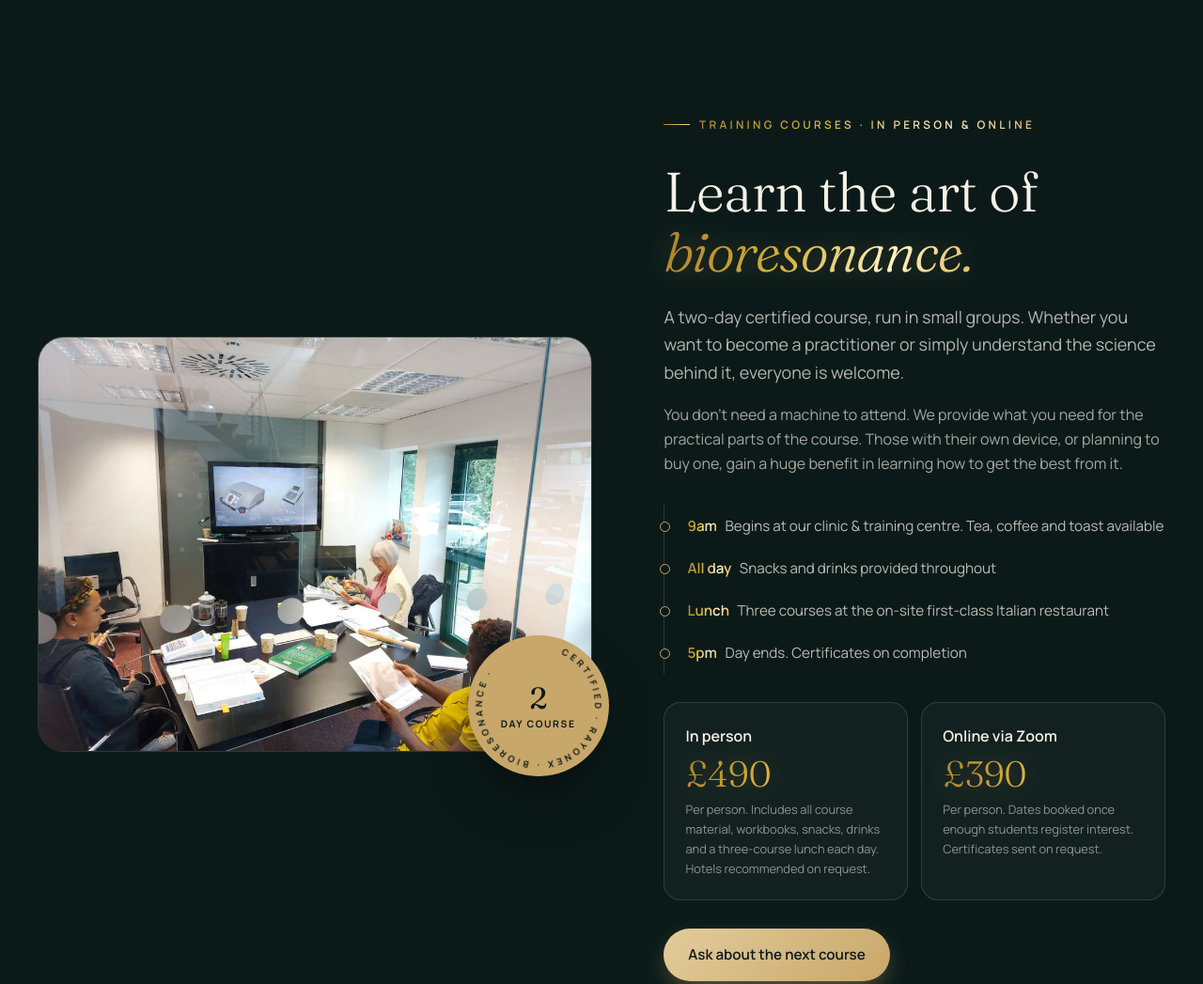
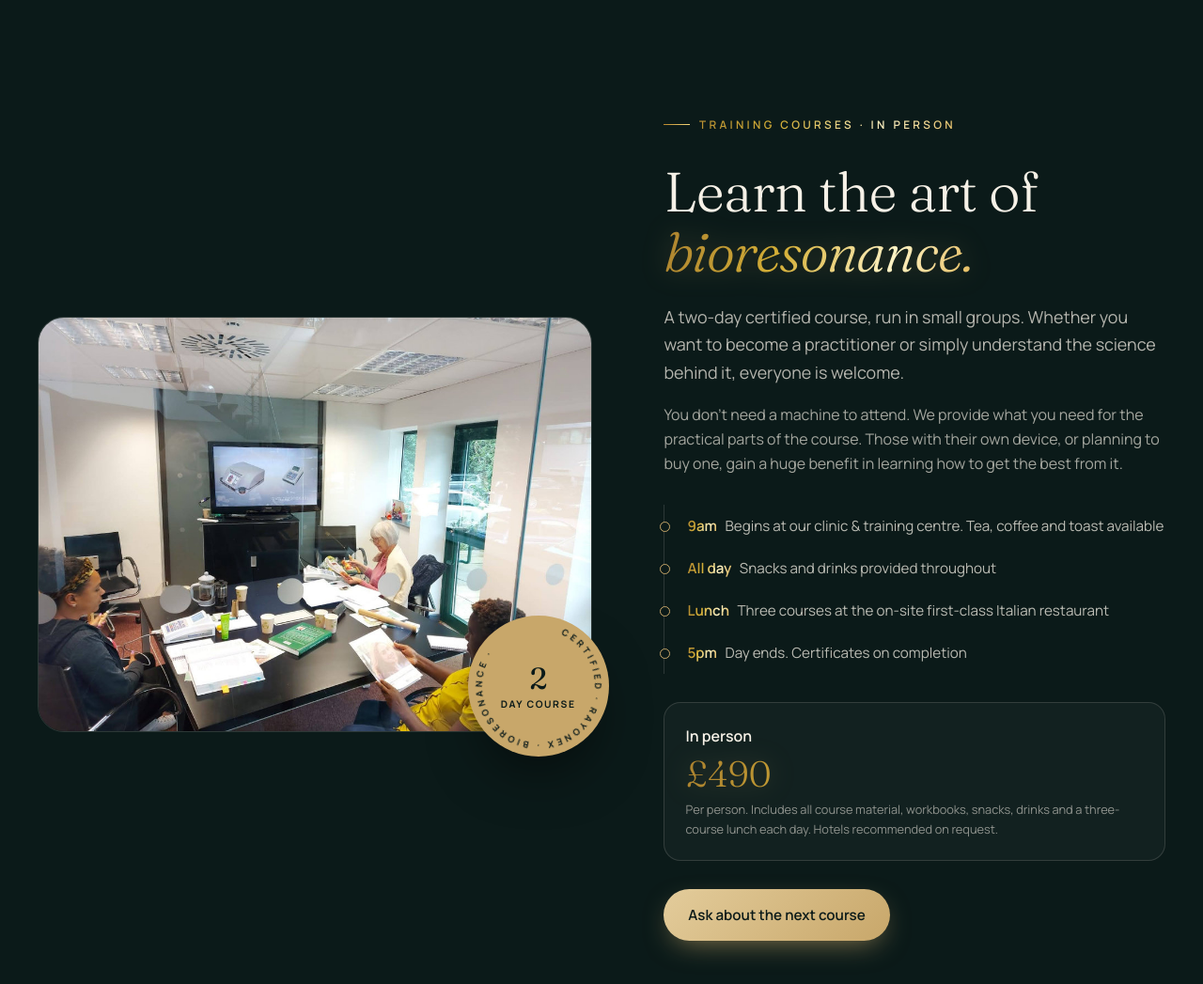
Before and after one commit to TOOAWESOME95/biomedicineuk, a plain HTML site: page index.html in a window 1280 px wide. Shown: the part 9020-10067 px from the top of the page at 94% size. Drawn offline with Linux system fonts and the light colour scheme; animation ran at ten frames a second.

Commit message:
Remove online Zoom training course
Co-Authored-By: Claude Opus 5.5 <noreply@anthropic.com>

```diff
--- a/index.html
+++ b/index.html
@@ -287,7 +287,7 @@ section{position:relative}
 .timeline div{padding:10px 0 10px 24px;position:relative;color:rgba(246,241,231,.75);font-size:.95rem}
 .timeline div::before{content:"";position:absolute;left:-5px;top:18px;width:9px;height:9px;border-radius:50%;background:var(--ink);border:1px solid var(--gold)}
 .timeline b{color:var(--gold-2);font-weight:600;margin-right:.5em}
-.tr-prices{display:grid;grid-template-columns:1fr 1fr;gap:14px;margin:30px 0}
+.tr-prices{display:grid;gap:14px;margin:30px 0}
 .tr-prices div{padding:22px;border-radius:18px;border:1px solid var(--line-light);background:rgba(246,241,231,.03)}
 .tr-prices div b{font-family:var(--serif);font-weight:300;font-size:2.4rem;color:var(--gold-2);display:block;line-height:1.1}
 .tr-prices div span{font-weight:600;display:block;margin-bottom:6px}
@@ -678,7 +678,7 @@ h1 em,h2 em,.stars,.sv .price b,.price-xl b,.tr-prices div b,.rpanel.dk .stat-ro
       </div>
     </div>
     <div>
-      <span class="eyebrow rv">Training courses · in person &amp; online</span>
+      <span class="eyebrow rv">Training courses · in person</span>
       <h2 class="rv">Learn the art of <em>bioresonance.</em></h2>
       <p class="lead rv">A two-day certified course, run in small groups. Whether you want to become a practitioner or simply understand the science behind it, everyone is welcome.</p>
       <p class="rv" style="color:rgba(246,241,231,.65);margin-top:1em">You don't need a machine to attend. We provide what you need for the practical parts of the course. Those with their own device, or planning to buy one, gain a huge benefit in learning how to get the best from it.</p>
@@ -690,7 +690,6 @@ h1 em,h2 em,.stars,.sv .price b,.price-xl b,.tr-prices div b,.rpanel.dk .stat-ro
       </div>
       <div class="tr-prices rv">
         <div><span>In person</span><b>£490</b><small>Per person. Includes all course material, workbooks, snacks, drinks and a three-course lunch each day. Hotels recommended on request.</small></div>
-        <div><span>Online via Zoom</span><b>£390</b><small>Per person. Dates booked once enough students register interest. Certificates sent on request.</small></div>
       </div>
       <a href="#contact" class="btn btn-gold rv">Ask about the next course</a>
     </div>
```
